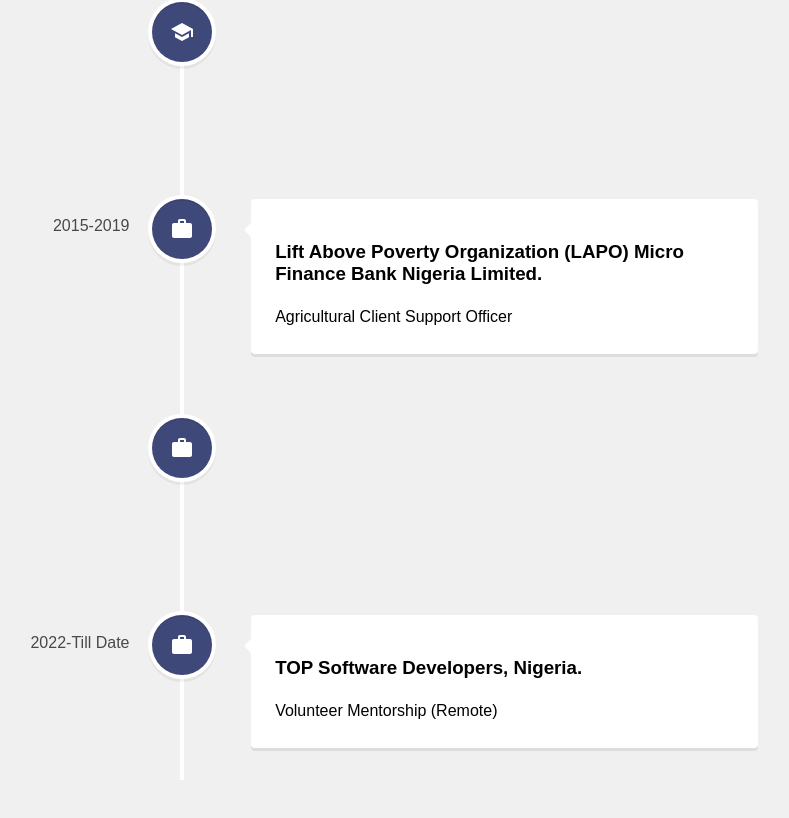
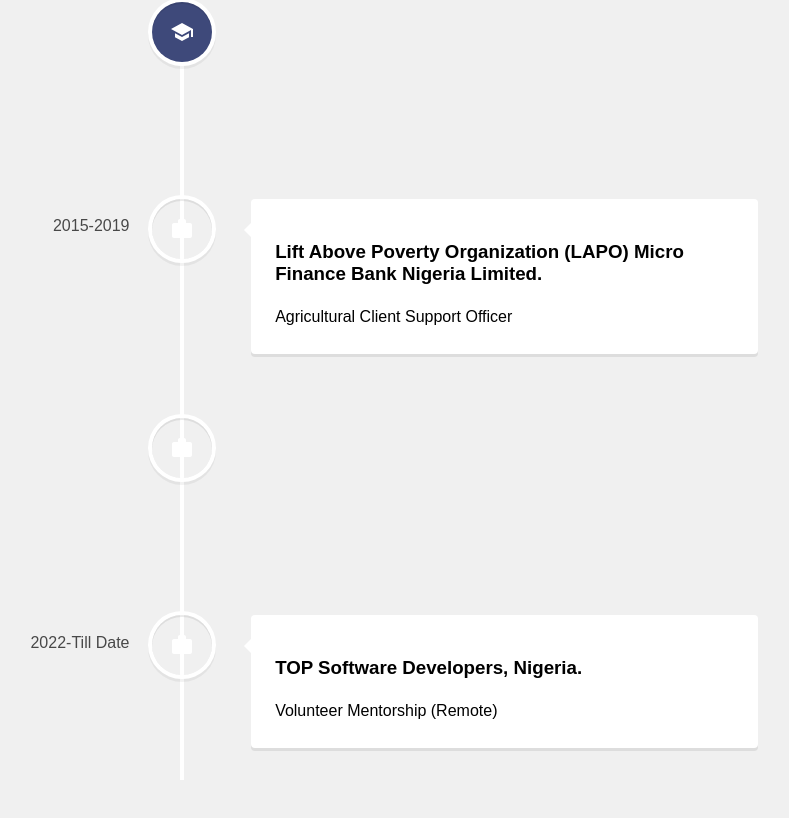
Before and after one commit to Kadunapikin/my-react-portfolio, a React (Create React App) app: page /experience in a window 1280 px wide. Shown: the part 550-1368 px from the top of the page, without its empty margins (458-1247 px from the left). Built offline with nearby package versions, Linux system fonts and the light colour scheme.

Commit message:
Create a ProjectItem.js component to accept image and name as props

```diff
--- a/src/pages/Experience.js
+++ b/src/pages/Experience.js
@@ -34,7 +34,7 @@
 
         <VerticalTimelineElement className='vertical-timeline-element--education'
         date='2015-2019'
-        iconStyle={{ background: '#3e497a', color: '#fff' }}
+        iconStyle={{ background: '#9d35b', color: '#fff' }}
         icon={<WorkIcon />}>
           <h3 className='vertical-timline-element-title'>Lift Above Poverty Organization (LAPO) Micro Finance Bank Nigeria Limited.</h3>
           <p>Agricultural Client Support Officer</p>
@@ -42,7 +42,7 @@
 
         <VerticalTimelineElement className='vertical-timeline-element--education'
         date='20019-2022'
-        iconStyle={{ background: '#3e497a', color: '#fff' }}
+        iconStyle={{ background: '#9d35b', color: '#fff' }}
         icon={<WorkIcon />}>
           <h3 className='vertical-timline-element-title'>Letshego MFB, Abuja.</h3>
           <p>Agricultural Team Lead.</p>
@@ -50,7 +50,7 @@
 
         <VerticalTimelineElement className='vertical-timeline-element--education'
         date='2022-Till Date'
-        iconStyle={{ background: '#3e497a', color: '#fff' }}
+        iconStyle={{ background: '#9d35b', color: '#fff' }}
         icon={<WorkIcon />}>
           <h3 className='vertical-timline-element-title'>TOP Software Developers,  Nigeria.</h3>
           <p>Volunteer Mentorship (Remote)</p>
--- a/src/pages/Projects.js
+++ b/src/pages/Projects.js
@@ -2,7 +2,12 @@
 
 function Projects() {
   return (
-    <div>Projects</div>
+    <div className='projects'>
+      <h1>My Personal Projects</h1>
+      <div className='projectList'>
+
+      </div>
+    </div>
   )
 }
 
```
Also changed, not shown: src/components/ProjectItem.js (added, +12 -0 lines).
